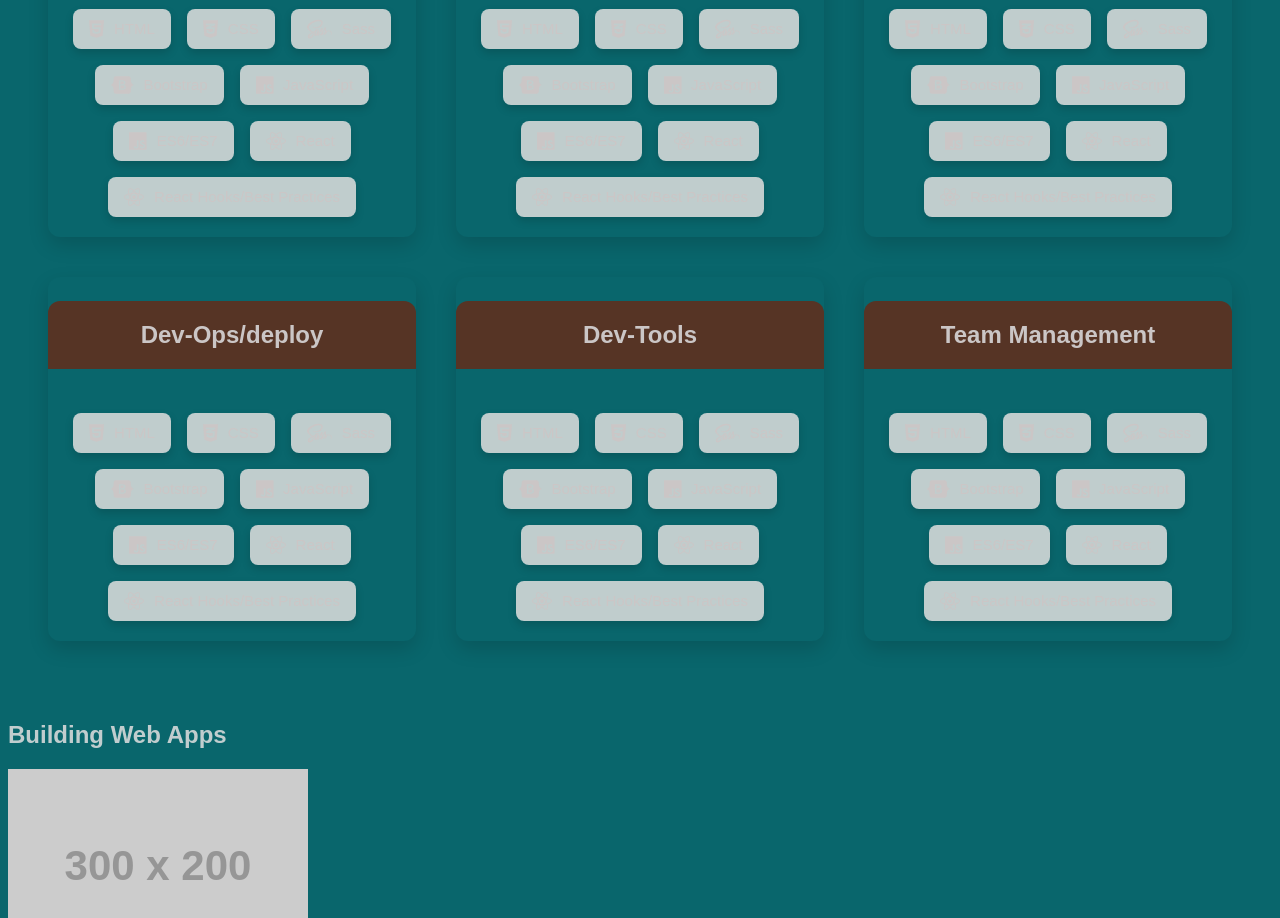
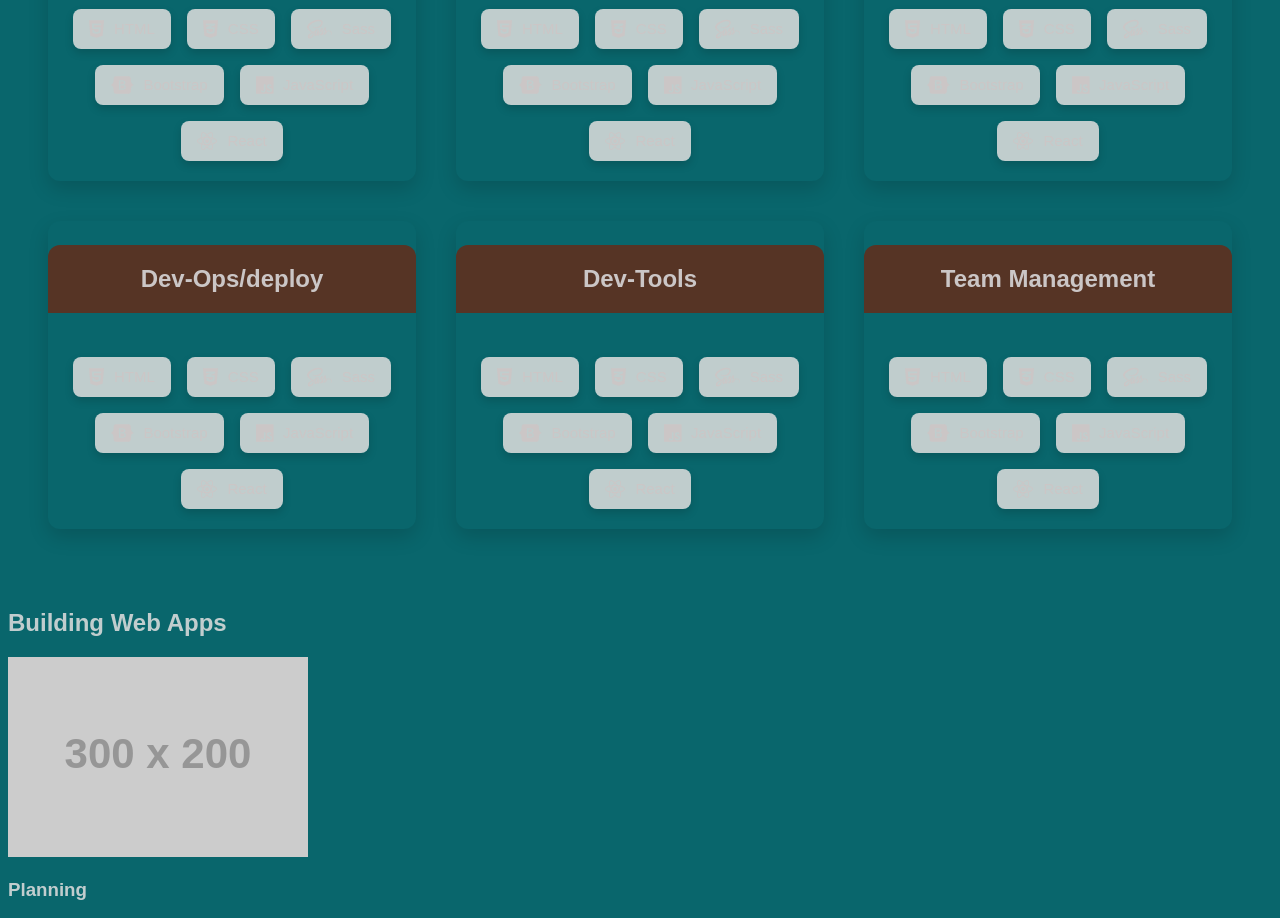
Before and after one commit to ahmad-mj/react-portfolio, a React (Create React App) app: page / in a window 1280 px wide. Shown: the part 780-1698 px from the top of the page. Built offline with nearby package versions, Linux system fonts and the light colour scheme.

Commit message:
Improve data structure

```diff
--- a/src/containers/skills/index.jsx
+++ b/src/containers/skills/index.jsx
@@ -19,84 +19,39 @@ const Skills = () => {
     AOS.init({ duration: 1000 });
   }, []);
   // Define skill categories with their respective skills and icons
+  const skillsData = [
+    { name: "HTML", icon: faHtml5, categories: ["Front-End"] },
+    { name: "CSS", icon: faCss3Alt, categories: ["Front-End"] },
+    { name: "Sass", icon: faSass, categories: ["Front-End", "Dev-Tools"] },
+    { name: "Bootstrap", icon: faBootstrap, categories: ["Front-End"] },
+    { name: "JavaScript", icon: faJs, categories: ["Front-End", "Back-End"] },
+    { name: "React", icon: faReact, categories: ["Front-End", "Back-End"] },
+    // Add more and expand categories as needed
+  ];
   const skillCategories = [
     {
       category: "Front-End",
-      skills: [
-        { name: "HTML", icon: faHtml5 },
-        { name: "CSS", icon: faCss3Alt },
-        { name: "Sass", icon: faSass },
-        { name: "Bootstrap", icon: faBootstrap },
-        { name: "JavaScript", icon: faJs },
-        { name: "ES6/ES7", icon: faJs },
-        { name: "React", icon: faReact },
-        { name: "React Hooks/Best Practices", icon: faReact },
-      ],
+      skills: skillsData,
     },
     {
       category: "Back-End",
-      skills: [
-        { name: "HTML", icon: faHtml5 },
-        { name: "CSS", icon: faCss3Alt },
-        { name: "Sass", icon: faSass },
-        { name: "Bootstrap", icon: faBootstrap },
-        { name: "JavaScript", icon: faJs },
-        { name: "ES6/ES7", icon: faJs },
-        { name: "React", icon: faReact },
-        { name: "React Hooks/Best Practices", icon: faReact },
-      ],
+      skills: skillsData,
     },
     {
       category: "Data-Base",
-      skills: [
-        { name: "HTML", icon: faHtml5 },
-        { name: "CSS", icon: faCss3Alt },
-        { name: "Sass", icon: faSass },
-        { name: "Bootstrap", icon: faBootstrap },
-        { name: "JavaScript", icon: faJs },
-        { name: "ES6/ES7", icon: faJs },
-        { name: "React", icon: faReact },
-        { name: "React Hooks/Best Practices", icon: faReact },
-      ],
+      skills: skillsData,
     },
     {
       category: "Dev-Ops/deploy",
-      skills: [
-        { name: "HTML", icon: faHtml5 },
-        { name: "CSS", icon: faCss3Alt },
-        { name: "Sass", icon: faSass },
-        { name: "Bootstrap", icon: faBootstrap },
-        { name: "JavaScript", icon: faJs },
-        { name: "ES6/ES7", icon: faJs },
-        { name: "React", icon: faReact },
-        { name: "React Hooks/Best Practices", icon: faReact },
-      ],
+      skills: skillsData,
     },
     {
       category: "Dev-Tools",
-      skills: [
-        { name: "HTML", icon: faHtml5 },
-        { name: "CSS", icon: faCss3Alt },
-        { name: "Sass", icon: faSass },
-        { name: "Bootstrap", icon: faBootstrap },
-        { name: "JavaScript", icon: faJs },
-        { name: "ES6/ES7", icon: faJs },
-        { name: "React", icon: faReact },
-        { name: "React Hooks/Best Practices", icon: faReact },
-      ],
+      skills: skillsData,
     },
     {
       category: "Team Management",
-      skills: [
-        { name: "HTML", icon: faHtml5 },
-        { name: "CSS", icon: faCss3Alt },
-        { name: "Sass", icon: faSass },
-        { name: "Bootstrap", icon: faBootstrap },
-        { name: "JavaScript", icon: faJs },
-        { name: "ES6/ES7", icon: faJs },
-        { name: "React", icon: faReact },
-        { name: "React Hooks/Best Practices", icon: faReact },
-      ],
+      skills: skillsData,
     },
   ];
 
```
